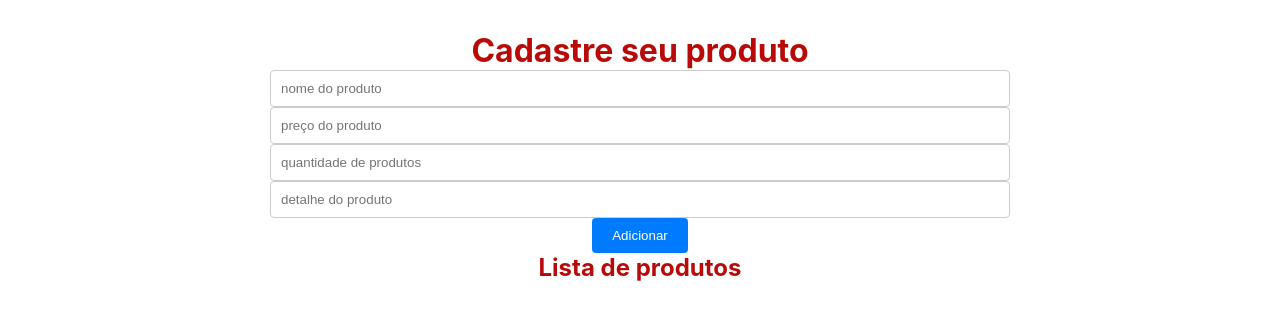
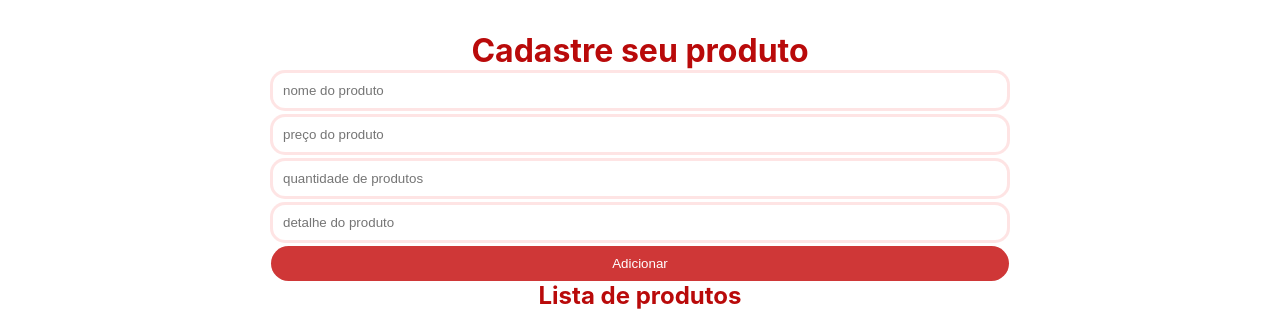
Before and after one commit to marcoslfreire/cadastro-venda, a React (Create React App) app: page /products in a window 1280 px wide. Shown: the part 409-740 px from the top of the page. Built offline with nearby package versions, Linux system fonts and the light colour scheme.

Commit message:
estilizando formulario

```diff
--- a/src/styles/page.css
+++ b/src/styles/page.css
@@ -24,7 +24,7 @@ table {
 /* Estilos para as células da tabela */
 td {
     padding: 10px; /* Aumentei o preenchimento para melhorar a aparência */
-    border: 1px solid #ddd;
+    border: 10px solid #070707;
 }
 
 /* Estilos para os inputs de texto e número */
@@ -32,23 +32,25 @@ input[type="text"],
 input[type="number"] {
     width: calc(100% - 20px); /* Reduzi um pouco a largura para melhorar a aparência */
     padding: 10px;
-    border: 1px solid #ccc;
-    border-radius: 4px;
+    border: 3px solid #f765652d;
+    border-radius: 15px;
+    margin-bottom: 3px;
 }
 
 /* Estilos para os botões */
 button {
-    padding: 10px 20px; /* Reduzi o preenchimento horizontal para um botão mais compacto */
-    background-color: #007bff;
+    padding: 10px 20px ; /* Reduzi o preenchimento horizontal para um botão mais compacto */
+    background-color: #cf3737;
     color: white;
     border: none;
-    border-radius: 4px;
+    border-radius: 50px;
     cursor: pointer;
-    transition: background-color 0.3s; /* Adicionei uma transição suave de cor de fundo */
+    transition: background-color 0.5s; /* Adicionei uma transição suave de cor de fundo */
+    width: 97%;
 }
 
 button:hover {
-    background-color: #0056b3;
+    background-color: #b90a0a;
 }
 
 /* Adicionando um fundo suave atrás da tabela */
```
